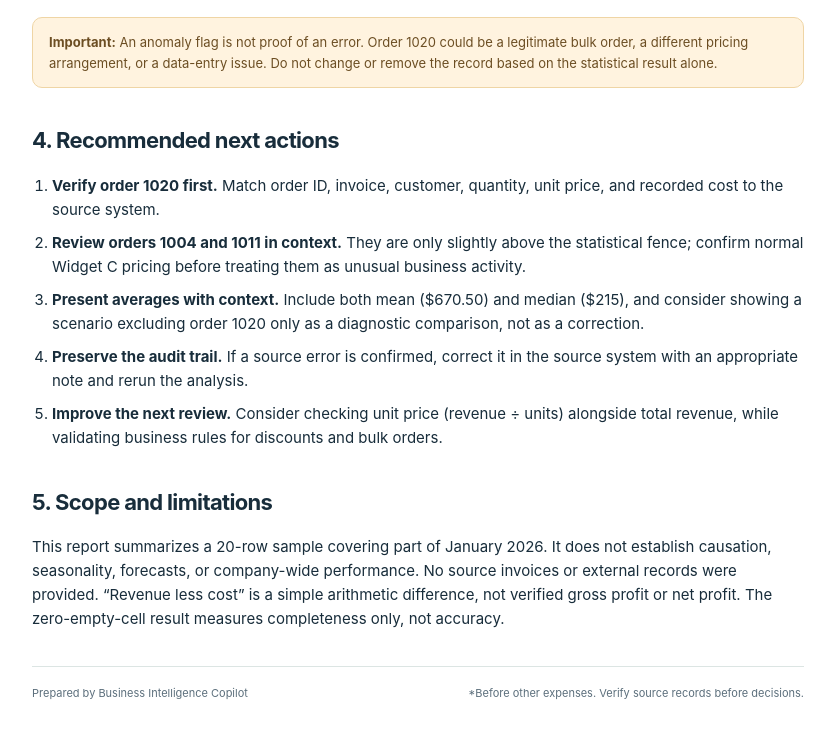
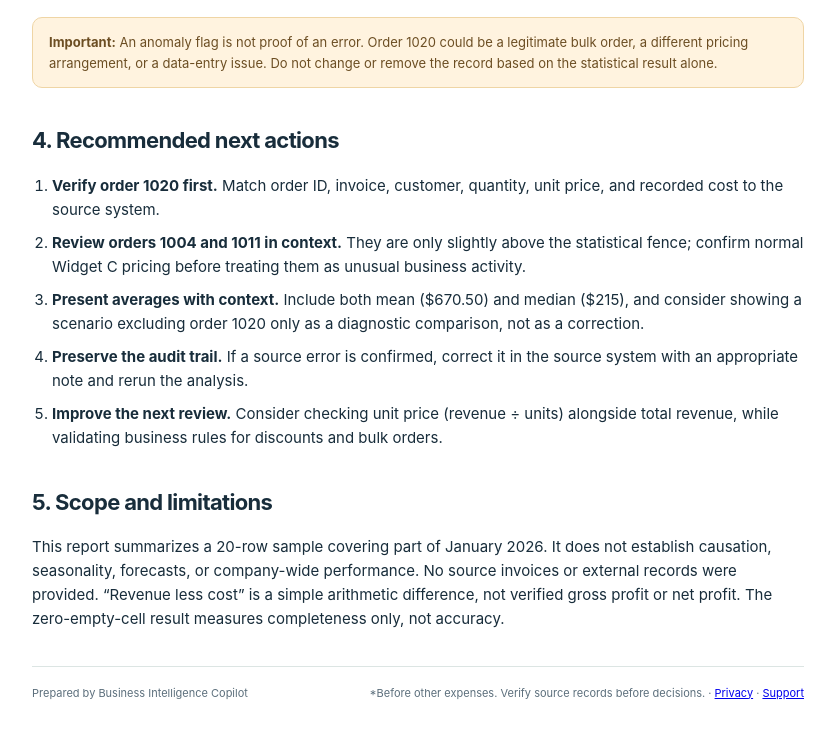
Before and after one commit to bzucker4/business-intelligence-mcp, a plain HTML site: page demo/sample-report.html in a window 1280 px wide. Shown: the part 1740-2479 px from the top of the page, without its empty margins (222-1057 px from the left). Drawn offline with Linux system fonts and the light colour scheme.

Commit message:
Link privacy and support pages from sample report

```diff
--- a/demo/sample-report.html
+++ b/demo/sample-report.html
@@ -15,4 +15,4 @@
 <div class="warning"><strong>Important:</strong> An anomaly flag is not proof of an error. Order 1020 could be a legitimate bulk order, a different pricing arrangement, or a data-entry issue. Do not change or remove the record based on the statistical result alone.</div>
 <h2>4. Recommended next actions</h2><ol class="actions"><li><strong>Verify order 1020 first.</strong> Match order ID, invoice, customer, quantity, unit price, and recorded cost to the source system.</li><li><strong>Review orders 1004 and 1011 in context.</strong> They are only slightly above the statistical fence; confirm normal Widget C pricing before treating them as unusual business activity.</li><li><strong>Present averages with context.</strong> Include both mean ($670.50) and median ($215), and consider showing a scenario excluding order 1020 only as a diagnostic comparison, not as a correction.</li><li><strong>Preserve the audit trail.</strong> If a source error is confirmed, correct it in the source system with an appropriate note and rerun the analysis.</li><li><strong>Improve the next review.</strong> Consider checking unit price (revenue ÷ units) alongside total revenue, while validating business rules for discounts and bulk orders.</li></ol>
 <h2>5. Scope and limitations</h2><p>This report summarizes a 20-row sample covering part of January 2026. It does not establish causation, seasonality, forecasts, or company-wide performance. No source invoices or external records were provided. “Revenue less cost” is a simple arithmetic difference, not verified gross profit or net profit. The zero-empty-cell result measures completeness only, not accuracy.</p>
-<footer class="footer"><div>Prepared by Business Intelligence Copilot</div><span>*Before other expenses. Verify source records before decisions.</span></footer></main></body></html>
+<footer class="footer"><div>Prepared by Business Intelligence Copilot</div><span>*Before other expenses. Verify source records before decisions. · <a href="/privacy">Privacy</a> · <a href="/support">Support</a></span></footer></main></body></html>
```
